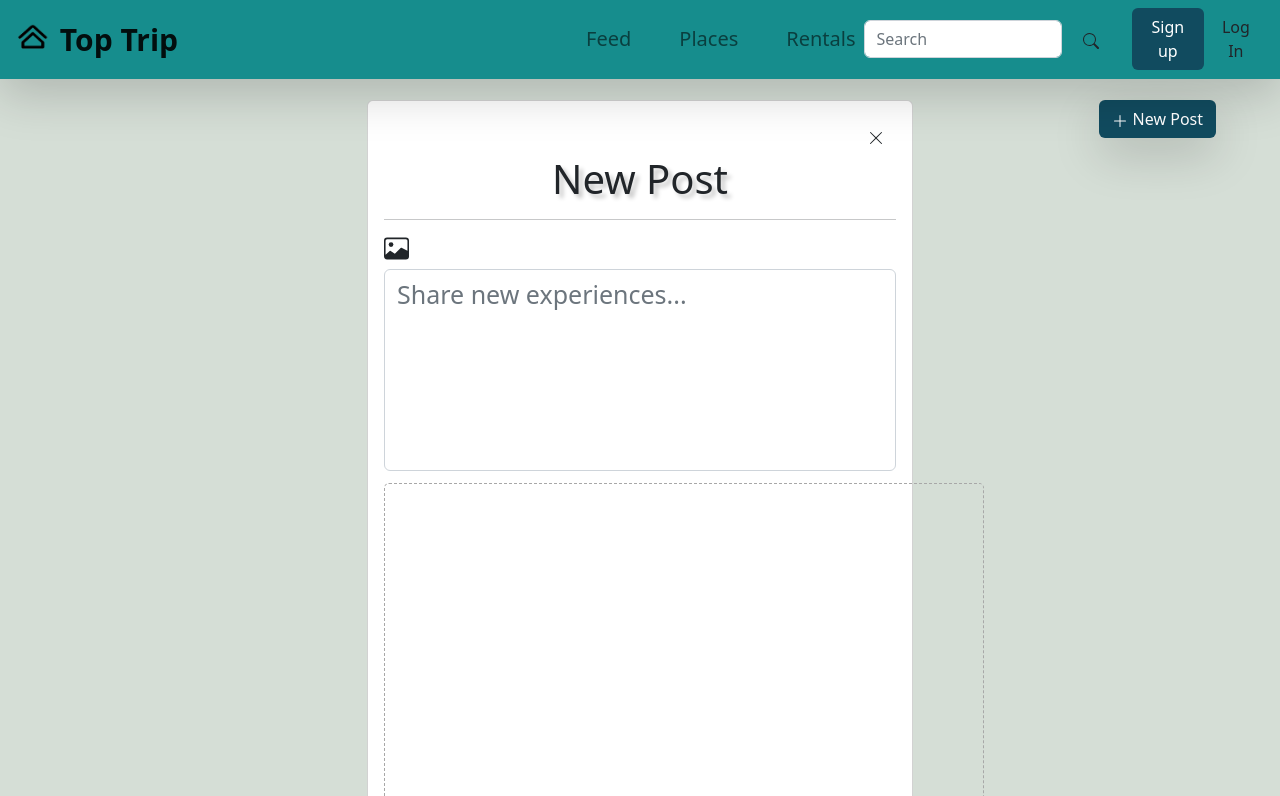
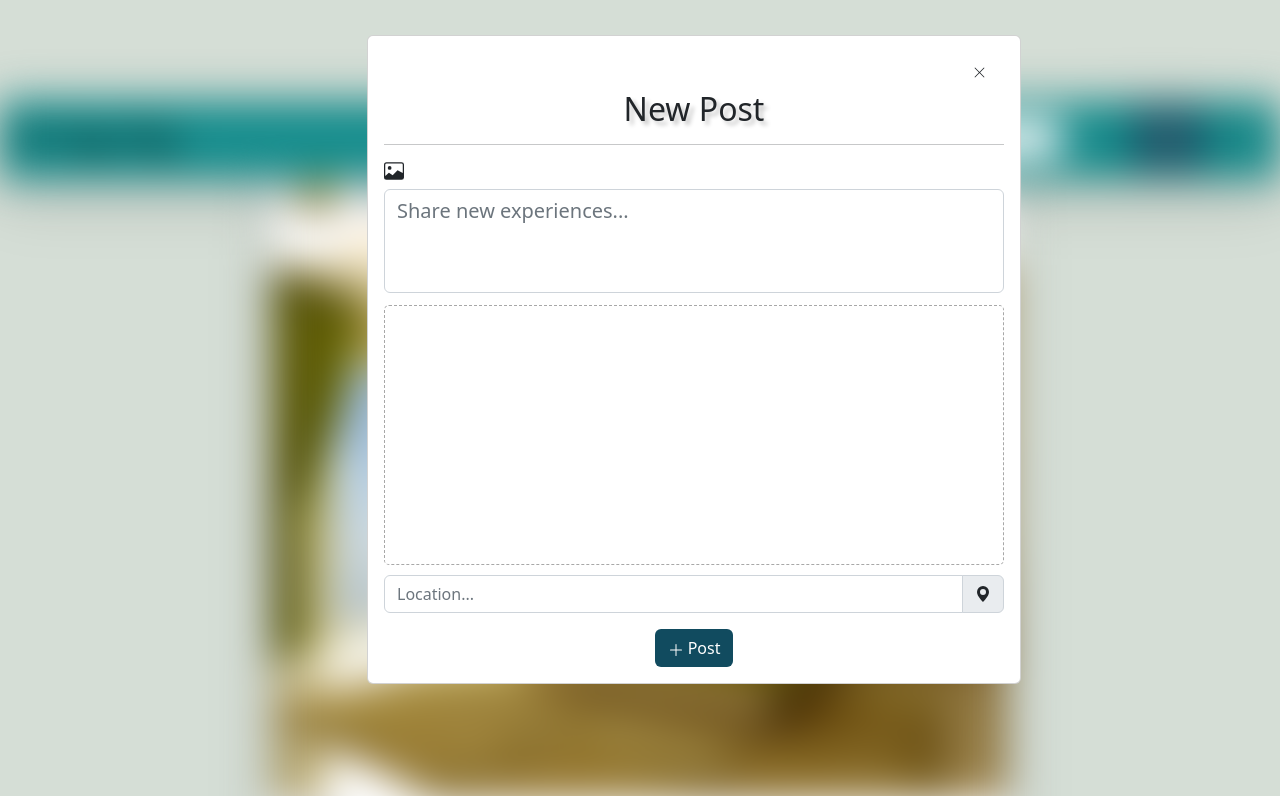
Before and after one commit to J-Pablo4/Front-end, a plain HTML site: page index.html in a window 1280 px wide. Both pictures are taken after a click on the button "New Post". Shown: the top 796 px of the page. Drawn offline with nearby package versions, Linux system fonts and the light colour scheme.

Commit message:
new_post_ready  partially

```diff
--- a/index.html
+++ b/index.html
@@ -9,6 +9,55 @@
     <link rel="stylesheet" href="styles.css">
   </head>
   <body>
+    <!-- New post -->
+    <div class="container" id="myForm">
+      <div class="row justify-content-center">
+        <div class="col-lg-6">
+          <div class="card text-center popup">
+            <div class="card-body">
+              <button class="btn" style="margin-left: 92%" onclick="toggle()">
+                <svg xmlns="http://www.w3.org/2000/svg" width="13" height="13" fill="currentColor" class="bi bi-x-lg" viewBox="0 0 16 16">
+                  <path d="M2.146 2.854a.5.5 0 1 1 .708-.708L8 7.293l5.146-5.147a.5.5 0 0 1 .708.708L8.707 8l5.147 5.146a.5.5 0 0 1-.708.708L8 8.707l-5.146 5.147a.5.5 0 0 1-.708-.708L7.293 8 2.146 2.854Z"/>
+                </svg>
+              </button>
+              <h2 style="text-shadow: 4px 4px 4px rgb(199, 199, 199);">New Post</h2>
+              <hr>
+              <form class="form_container">
+                <label for="img-upload">
+                  <svg xmlns="http://www.w3.org/2000/svg" width="20" height="20" fill="currentColor" class="bi bi-image" viewBox="0 0 16 16" style="cursor: pointer; margin-right: 600px; margin-bottom:8px">
+                    <path d="M6.002 5.5a1.5 1.5 0 1 1-3 0 1.5 1.5 0 0 1 3 0z"/>
+                    <path d="M2.002 1a2 2 0 0 0-2 2v10a2 2 0 0 0 2 2h12a2 2 0 0 0 2-2V3a2 2 0 0 0-2-2h-12zm12 1a1 1 0 0 1 1 1v6.5l-3.777-1.947a.5.5 0 0 0-.577.093l-3.71 3.71-2.66-1.772a.5.5 0 0 0-.63.062L1.002 12V3a1 1 0 0 1 1-1h12z"/>
+                  </svg>
+                </label>
+                <input type="file" name="" id="img-upload" style="display: none; visibility: none;" accept="image/*">
+                <textarea name="text-post" id="text-post" cols="30" rows="3" class="form-control" placeholder="Share new experiences..."></textarea>
+                <div id="image-box"></div>
+
+                <div class="input-group mb-3">
+                  <input type="text" class="form-control" placeholder="Location...">
+                  <span class="input-group-text">
+                    <svg xmlns="http://www.w3.org/2000/svg" width="16" height="16" fill="currentColor" class="bi bi-geo-alt-fill" viewBox="0 0 16 16">
+                      <path d="M8 16s6-5.686 6-10A6 6 0 0 0 2 6c0 4.314 6 10 6 10zm0-7a3 3 0 1 1 0-6 3 3 0 0 1 0 6z"/>
+                    </svg>
+                  </span>
+                </div>
+
+                <button type="submit" class="btn new-post">
+                  <svg xmlns="http://www.w3.org/2000/svg" width="16" height="16" fill="currentColor" class="bi bi-plus-lg" viewBox="0 0 16 16">
+                    <path fill-rule="evenodd" d="M8 2a.5.5 0 0 1 .5.5v5h5a.5.5 0 0 1 0 1h-5v5a.5.5 0 0 1-1 0v-5h-5a.5.5 0 0 1 0-1h5v-5A.5.5 0 0 1 8 2Z"/>
+                  </svg>
+                  Post
+                </button>
+
+              </form>
+            </div>
+          </div>
+        </div>
+      </div>
+    </div>
+  <div class="container_blur" id="blur">
+
+
     <nav class="navbar navbar-expand-lg shadow-lg mb-5">
         <div class="container-fluid">
             <a class="navbar-brand fw-bold" href="#" id="webpage_name" style="font-size: 30px">
@@ -45,55 +94,15 @@
       </nav>
 
       <section>
-        <button type="button" class="btn new-post shadow-lg mb-5" onclick="openForm()">
+        <button type="button" class="btn new-post shadow-lg mb-5" id="new-post-button" onclick="toggle()">
           <svg xmlns="http://www.w3.org/2000/svg" width="16" height="16" fill="currentColor" class="bi bi-plus-lg" viewBox="0 0 16 16">
             <path fill-rule="evenodd" d="M8 2a.5.5 0 0 1 .5.5v5h5a.5.5 0 0 1 0 1h-5v5a.5.5 0 0 1-1 0v-5h-5a.5.5 0 0 1 0-1h5v-5A.5.5 0 0 1 8 2Z"/>
           </svg>
           New Post
         </button>
 
-        <!-- New post -->
+
         <div class="container">
-          <div class="row justify-content-center">
-            <div class="col-lg-6">
-              <div class="card text-center">
-                <div class="card-body">
-                  <button class="btn" style="margin-left: 92%">
-                    <svg xmlns="http://www.w3.org/2000/svg" width="16" height="16" fill="currentColor" class="bi bi-x-lg" viewBox="0 0 16 16">
-                      <path d="M2.146 2.854a.5.5 0 1 1 .708-.708L8 7.293l5.146-5.147a.5.5 0 0 1 .708.708L8.707 8l5.147 5.146a.5.5 0 0 1-.708.708L8 8.707l-5.146 5.147a.5.5 0 0 1-.708-.708L7.293 8 2.146 2.854Z"/>
-                    </svg>
-                  </button>
-                  <h1 style="text-shadow: 4px 4px 4px rgb(199, 199, 199);">New Post</h1>
-                  <hr>
-                  <form class="form_container">
-                    <label for="img-upload">
-                      <svg xmlns="http://www.w3.org/2000/svg" width="25" height="25" fill="currentColor" class="bi bi-image" viewBox="0 0 16 16" style="cursor: pointer; margin-right: 600px; margin-bottom:8px">
-                        <path d="M6.002 5.5a1.5 1.5 0 1 1-3 0 1.5 1.5 0 0 1 3 0z"/>
-                        <path d="M2.002 1a2 2 0 0 0-2 2v10a2 2 0 0 0 2 2h12a2 2 0 0 0 2-2V3a2 2 0 0 0-2-2h-12zm12 1a1 1 0 0 1 1 1v6.5l-3.777-1.947a.5.5 0 0 0-.577.093l-3.71 3.71-2.66-1.772a.5.5 0 0 0-.63.062L1.002 12V3a1 1 0 0 1 1-1h12z"/>
-                      </svg>
-                    </label>
-                    <input type="file" name="" id="img-upload" style="display: none; visibility: none;" accept="image/*">
-                    <textarea name="text-post" id="text-post" cols="30" rows="5" class="form-control" placeholder="Share new experiences..."></textarea>
-                    <div id="image-box"></div>
-
-                    <div class="input-group mb-3">
-                      <input type="text" class="form-control" placeholder="Location...">
-                      <span class="input-group-text">
-                        <svg xmlns="http://www.w3.org/2000/svg" width="16" height="16" fill="currentColor" class="bi bi-geo-alt-fill" viewBox="0 0 16 16">
-                          <path d="M8 16s6-5.686 6-10A6 6 0 0 0 2 6c0 4.314 6 10 6 10zm0-7a3 3 0 1 1 0-6 3 3 0 0 1 0 6z"/>
-                        </svg>
-                      </span>
-                    </div>
-
-                  </form>
-                </div>
-              </div>
-            </div>
-          </div>
-        </div>
-
-
-        <!-- <div class="container">
             <div class="row justify-content-center">
                 <div class="col-lg-8">
                     <div class="card shadow-lg mb-5" style="margin-top: 50px">
@@ -120,9 +129,10 @@
                     </div>
                 </div>
             </div>
-        </div> -->
+        </div>
       </section>
-
+    </div>
     <script src="https://cdn.jsdelivr.net/npm/bootstrap@5.2.2/dist/js/bootstrap.bundle.min.js" integrity="sha384-OERcA2EqjJCMA+/3y+gxIOqMEjwtxJY7qPCqsdltbNJuaOe923+mo//f6V8Qbsw3" crossorigin="anonymous"></script>
+    <script src="script.js"></script>
   </body>
 </html>
--- /dev/null
+++ b/script.js
@@ -0,0 +1,11 @@
+// function openForm() {
+//     document.getElementById("myForm").style.display = "block";
+//   }
+
+  function toggle(){
+    var blur = document.getElementById('blur');
+    blur.classList.toggle('active');
+
+    var popup = document.getElementById('myForm');
+    popup.classList.toggle('active');
+  }
--- a/styles.css
+++ b/styles.css
@@ -1,6 +1,11 @@
 body{
 	background-color: #d5ded6;
 	padding-top: 100px;
+}
+.container_blur#blur.active{
+	filter: blur(20px);
+	pointer-events: none;
+	user-select: none;
 }
 nav.navbar{
     background-color: #168d8d;
@@ -152,12 +157,14 @@ nav.navbar{
 .fa-star:first-child{
 	margin-left: 10%;
 }
+#new-post-button{
+	position: absolute;
+	right: 0;
+	margin-right: 5%;
+}
 button.new-post{
 	background-color: #114b5f;
 	color: white;
-	position: absolute;
-	right: 0;
-	margin-right: 5%;
 }
 button.new-post:hover{
 	background-color: #0e3b4b;
@@ -170,11 +177,11 @@ button.new-post:active{
 }
 #text-post{
 	resize: none;
-	font-size: 25px;
+	font-size: 20px;
 }
 #image-box{
-    width: 600px;
-    height: 400px;
+    width: 100%;
+    height: 260px;
     border: 1px solid rgb(168, 168, 168);
     margin-top: 12px;
     position: relative;
@@ -184,3 +191,18 @@ button.new-post:active{
     background-position: center;
 	margin-bottom: 10px;
 }
+.popup{
+	position: fixed;
+	top: 0;
+	z-index: 2;
+	margin-top: 35px;
+}
+#myForm{
+	visibility: hidden;
+	opacity: 0;
+	transition: 0.5s;
+}
+#myForm.active{
+	visibility: visible;
+	opacity: 1;
+}
```
Also changed, not shown: list_propi.html (+1 -1 lines).
